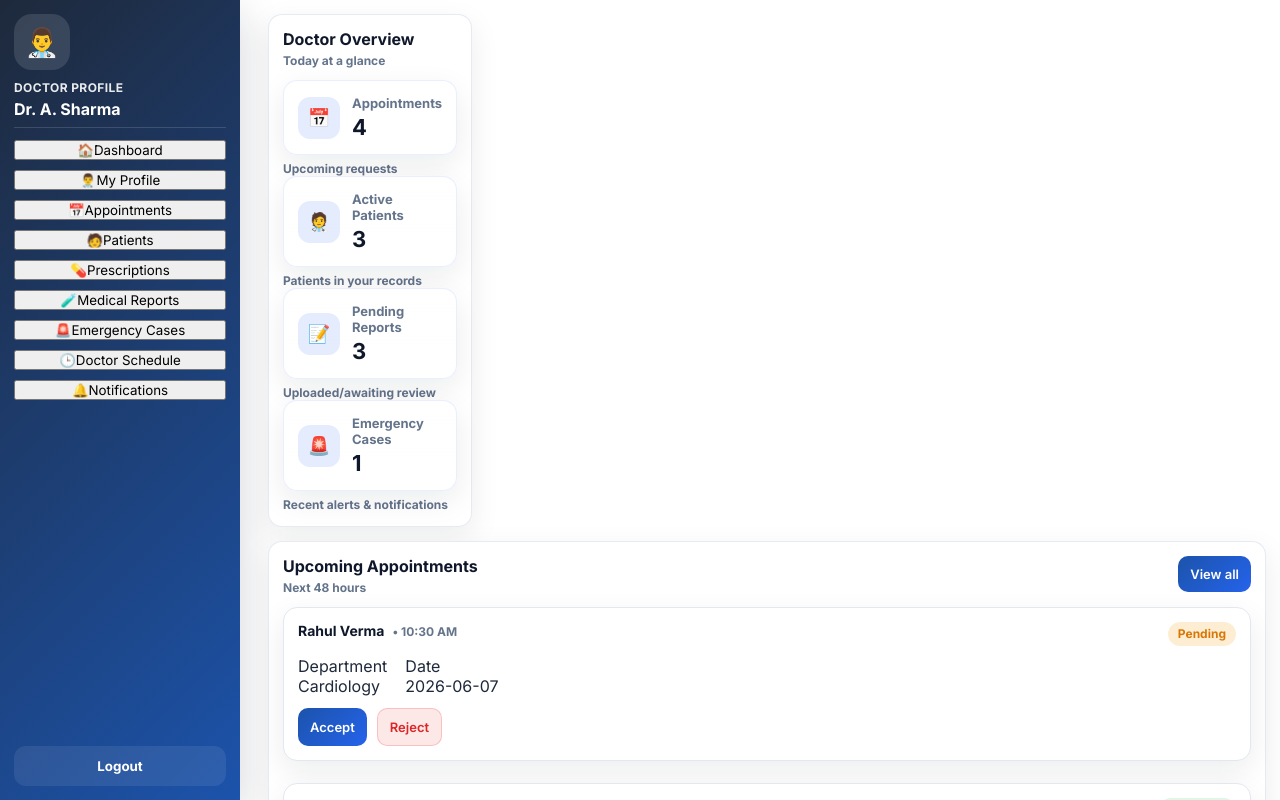
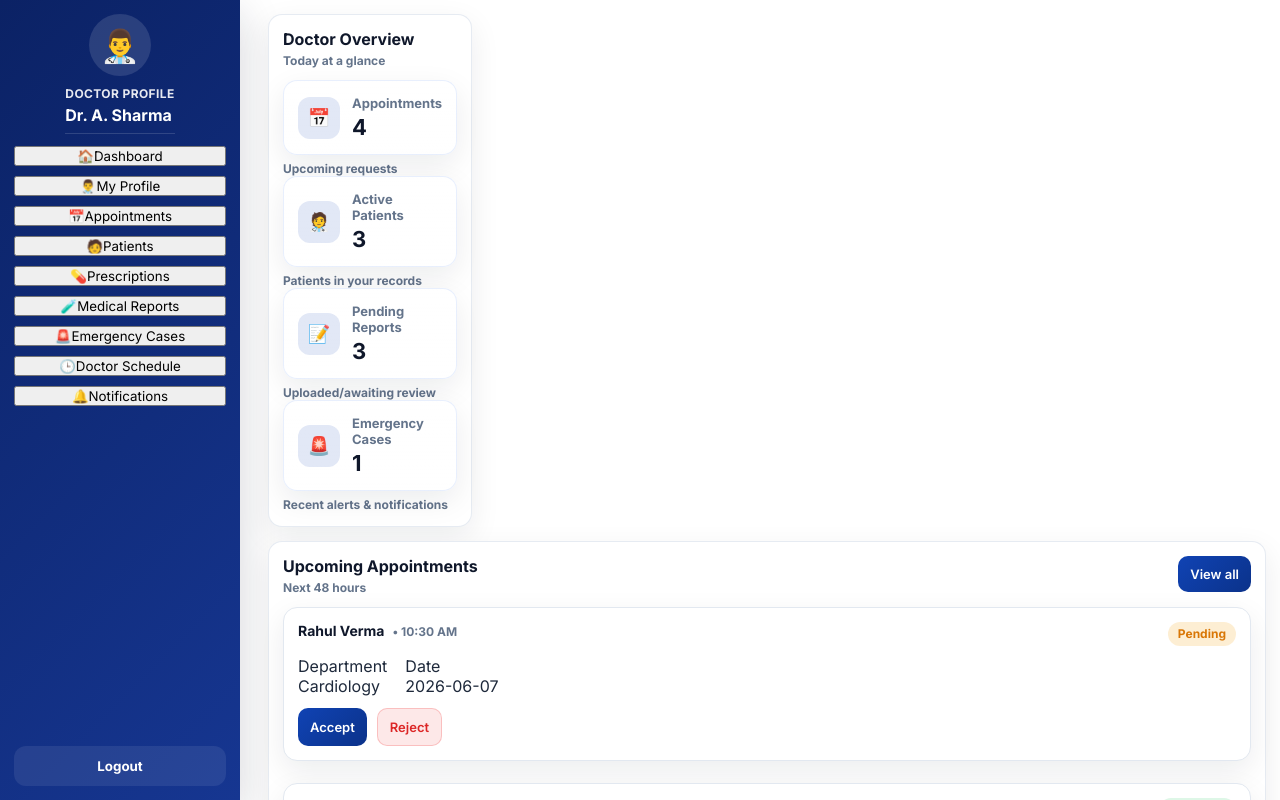
Before and after one commit to codewithManishaGautam/Hospital-Management-System-Internship-Group-Project, a React (Create React App) app in the folder frontend/: page /doctor in a window 1280 px wide. Shown: the top 800 px of the page. Built offline with nearby package versions, Linux system fonts and the light colour scheme.

Commit message:
Doctor module updates

```diff
--- a/frontend/src/pages/Doctor.jsx
+++ b/frontend/src/pages/Doctor.jsx
@@ -288,7 +288,7 @@ function Doctor() {
                     title: "Appointments",
                     value: upcomingAppointments.length,
                     icon: "📅",
-                    accent: "#2563eb",
+                    accent: "#1043b4",
                     onClick: () => setStep("appointments"),
                     description: "Upcoming requests",
                   },
--- a/frontend/src/styles/doctor/doctorCommon.css
+++ b/frontend/src/styles/doctor/doctorCommon.css
@@ -1,6 +1,6 @@
 :root{
-  --doctor-primary:#1c53ab;
-  --doctor-primary-2:#2563eb;
+  --doctor-primary:#1043b4;
+  --doctor-primary-2:#0b328a;
   --doctor-bg:#f1f5f9;
   --doctor-card:#ffffff;
   --doctor-text:#0f172a;
@@ -43,7 +43,7 @@
 .doctor-dashboard-card__icon{
   width:42px;height:42px;border-radius:12px;
   display:flex;align-items:center;justify-content:center;
-  background:rgba(37,99,235,.12);
+  background:rgba(16,67,180,.12);
   color:var(--doctor-primary-2);
   font-size:18px;
   flex:0 0 auto;
--- a/frontend/src/styles/doctor/doctorNav.css
+++ b/frontend/src/styles/doctor/doctorNav.css
@@ -12,7 +12,7 @@
   position:sticky;
   top:14px;
   align-self:flex-start;
-  background:linear-gradient(135deg, #1e293b, #1c53ab);
+  background:linear-gradient(135deg, #0b2265, #163691);
   border-radius:16px;
   padding:14px;
   color:#fff;
@@ -39,7 +39,7 @@
   margin-bottom:10px;
   transition: .15s ease;
 }
-.doctor-nav-item:hover{transform:translateY(-1px);background:rgba(37,99,235,.25);border-color:rgba(37,99,235,.35);}
+.doctor-nav-item:hover{transform:translateY(-1px);background:rgba(22,54,145,.20);border-color:rgba(22,54,145,.35);}
 .doctor-nav-item--active{
   background:linear-gradient(135deg, rgba(37,99,235,.95) 0%, rgba(28,83,171,.95) 100%);
   border-color:rgba(255,255,255,.25);
--- a/frontend/src/styles/doctor/doctorSidebar.css
+++ b/frontend/src/styles/doctor/doctorSidebar.css
@@ -3,7 +3,7 @@
 .doctor-sidebar{
   width:240px;
   flex:0 0 auto;
-  background:linear-gradient(135deg, #1e293b, #1c53ab);
+  background:linear-gradient(135deg, #0b2265, #163691);
   border-radius:0;
   padding:14px;
   color:#fff;
@@ -27,24 +27,27 @@
 
 
 .doctor-sidebar__profile{
+  margin: 0 auto;
+  width: fit-content;
   display:flex;
   flex-direction:column;
-  align-items:flex-start;
+  align-items:center;
   gap:10px;
   padding-bottom:8px;
   border-bottom:1px solid rgba(255,255,255,.14);
 }
 
 .doctor-sidebar__avatar{
-  width:56px;
-  height:56px;
-  border-radius:18px;
+  width:62px;
+  height:62px;
+  border-radius:50%;
   display:flex;
   align-items:center;
   justify-content:center;
   background:rgba(255,255,255,.12);
-  font-size:28px;
+  font-size:32px;
 }
+
 
 .doctor-sidebar__profileText{display:flex;flex-direction:column;gap:4px;}
 .doctor-sidebar__doctorTitle{font-weight:1000;font-size:12px;opacity:.9;text-transform:uppercase;letter-spacing:.4px;}
```
Also changed, not shown: 2 other files (tests, documents, lock files or other folders).
